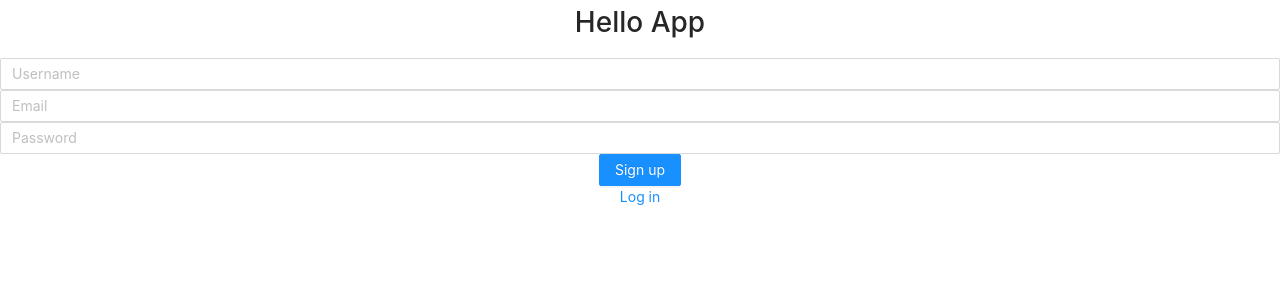
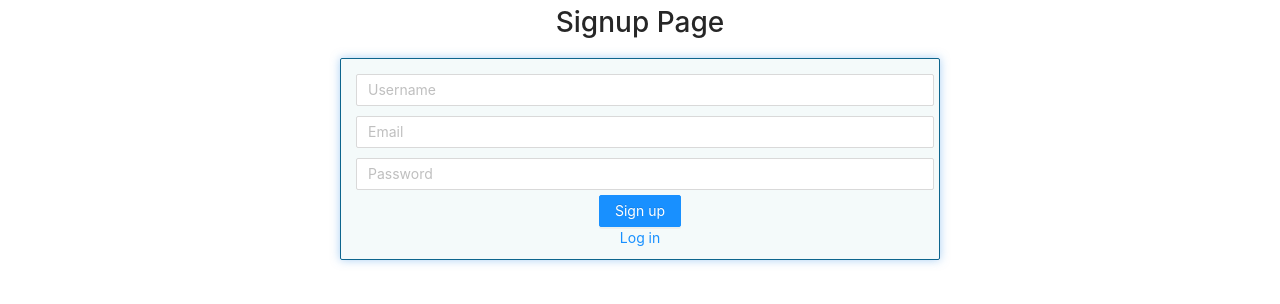
Before and after one commit to spiridon209/Reg-Auth-Forms, a React (Create React App) app: page /signup in a window 1280 px wide. Shown: the top 304 px of the page. Built offline with nearby package versions, Linux system fonts and the light colour scheme.

Commit message:
-- before use Formik

```diff
--- a/src/App.jsx
+++ b/src/App.jsx
@@ -8,7 +8,6 @@ import { Route, Switch, Redirect } from "react-router-dom";
 function App() {
   return (
     <div className="App">
-      <h1>Hello App</h1>
       <Switch>
         <Route path="/signup" component={RegForm} />
         <Route path="/login" component={AuthForm} />
--- a/src/App.scss
+++ b/src/App.scss
@@ -1,38 +1,32 @@
 .App {
   text-align: center;
+  display: flex;
+  flex-direction: column;
+  justify-content: space-between;
+  align-items: center;
+  padding: 0 10px;
 }
 
-.App-logo {
-  height: 40vmin;
-  pointer-events: none;
+.FormWrapper {
+  display: flex;
+  flex-direction: column;
+  justify-content: space-between;
+  width: 100%;
+  max-width: 600px;
+  padding: 10px;
+  border: 1px solid rgb(13, 101, 141);
+  border-radius: 2px;
+  box-shadow: 0 0 10px rgba(85, 161, 233, 0.5);
+  background-color: rgba($color: #f4fafa, $alpha: 1);
 }
 
-@media (prefers-reduced-motion: no-preference) {
-  .App-logo {
-    animation: App-logo-spin infinite 20s linear;
-  }
+.Form {
+  display: flex;
+  flex-direction: column;
+  justify-content: space-between;
+  flex-wrap: wrap;
 }
 
-.App-header {
-  background-color: #282c34;
-  min-height: 100vh;
-  display: flex;
-  flex-direction: column;
-  align-items: center;
-  justify-content: center;
-  font-size: calc(10px + 2vmin);
-  color: white;
+.Form-Field {
+  margin: 5px;
 }
-
-.App-link {
-  color: #61dafb;
-}
-
-@keyframes App-logo-spin {
-  from {
-    transform: rotate(0deg);
-  }
-  to {
-    transform: rotate(360deg);
-  }
-}
--- a/src/components/AuthForm/AuthForm.jsx
+++ b/src/components/AuthForm/AuthForm.jsx
@@ -8,6 +8,28 @@ const defaultState = { email: "", password: "" };
 
 const AuthForm = (props) => {
   const [fieldsData, setFieldsData] = useState(defaultState);
+
+  const renderErrors = (err) => {
+    if (err === null) {
+      return err;
+    }
+
+    let errorsList = [];
+
+    for (let key in err) {
+      errorsList.push(<li key={key}>{`${key}:${err[key]}`}</li>);
+    }
+
+    // if (err[name] === undefined) {
+    //   return null;
+    // }
+
+    return (
+      <div className="Errors">
+        <ul>{errorsList}</ul>
+      </div>
+    );
+  };
 
   const changeHandler = (fieldname) => (evt) => {
     const { value } = evt.target;
@@ -26,6 +48,8 @@ const AuthForm = (props) => {
       return <Redirect to="/"></Redirect>;
     }
     return (
+      <>
+        <h1>Login Page</h1>
         <div className="FormWrapper">
           <form className="Form" onSubmit={submitHandler}>
             <fieldset className="Form-Group">
@@ -35,6 +59,7 @@ const AuthForm = (props) => {
                 placeholder="Email"
                 value={fieldsData.email}
                 onChange={changeHandler("email")}
+                required
               />
 
               <Input
@@ -43,15 +68,23 @@ const AuthForm = (props) => {
                 placeholder="Password"
                 value={fieldsData.password}
                 onChange={changeHandler("password")}
+                required
               />
 
-            <Button className="SubmitBtn" type="primary" htmlType="submit">
+              <Button
+                loading={props.isProcessing}
+                className="SubmitBtn Btn"
+                type="primary"
+                htmlType="submit"
+              >
                 Log in
               </Button>
+              {renderErrors(props.errors)}
             </fieldset>
           </form>
           <NavLink to="/signup">Sign Up</NavLink>
         </div>
+      </>
     );
   };
 
@@ -59,7 +92,11 @@ const AuthForm = (props) => {
 };
 
 const mapStateToProps = (state) => {
-  return { isAuth: !!state.auth.token };
+  return {
+    isAuth: !!state.auth.token,
+    isProcessing: state.auth.isProcessing,
+    errors: state.auth.errors,
+  };
 };
 
 const mapDispatchToProps = (dispatch) => ({
--- a/src/components/RegForm/RegForm.jsx
+++ b/src/components/RegForm/RegForm.jsx
@@ -12,6 +12,29 @@ const defaultState = {
 
 const RegForm = (props) => {
   const [fieldsData, setFieldsData] = useState(defaultState);
+
+  const renderErrors = (err) => {
+    // переделать возможно в отдельный компонент
+    if (err === null) {
+      return err;
+    }
+
+    let errorsList = [];
+
+    for (let key in err) {
+      errorsList.push(<li key={key}>{`${key}:${err[key]}`}</li>);
+    }
+
+    // if (err[name] === undefined) {
+    //   return null;
+    // }
+
+    return (
+      <div className="Errors">
+        <ul>{errorsList}</ul>
+      </div>
+    );
+  };
 
   const changeHandler = (fieldname) => (evt) => {
     const { value } = evt.target;
@@ -30,6 +53,8 @@ const RegForm = (props) => {
       return <Redirect to="/"></Redirect>;
     }
     return (
+      <>
+        <h1>Signup Page</h1>
         <div className="FormWrapper">
           <form className="Form" onSubmit={submitHandler}>
             <fieldset className="Form-Group">
@@ -39,6 +64,7 @@ const RegForm = (props) => {
                 placeholder="Username"
                 value={fieldsData.name}
                 onChange={changeHandler("username")}
+                required
               />
 
               <Input
@@ -47,6 +73,7 @@ const RegForm = (props) => {
                 placeholder="Email"
                 value={fieldsData.email}
                 onChange={changeHandler("email")}
+                required
               />
 
               <Input
@@ -55,15 +82,23 @@ const RegForm = (props) => {
                 placeholder="Password"
                 value={fieldsData.password}
                 onChange={changeHandler("password")}
+                required
               />
 
-            <Button className="SubmitBtn" type="primary" htmlType="submit">
+              <Button
+                loading={props.isProcessing}
+                className="SubmitBtn Btn"
+                type="primary"
+                htmlType="submit"
+              >
                 Sign up
               </Button>
+              {renderErrors(props.errors)}
             </fieldset>
           </form>
           <NavLink to="/login">Log in</NavLink>
         </div>
+      </>
     );
   };
 
@@ -71,7 +106,11 @@ const RegForm = (props) => {
 };
 
 const mapStateToProps = (state) => {
-  return { isAuth: !!state.auth.token };
+  return {
+    isAuth: !!state.auth.token,
+    isProcessing: state.auth.isProcessing,
+    errors: state.auth.errors,
+  };
 };
 
 const mapDispatchToProps = (dispatch) => ({
--- a/src/components/UserBio/UserBio.jsx
+++ b/src/components/UserBio/UserBio.jsx
@@ -1,7 +1,7 @@
 import React from "react";
 import { connect } from "react-redux";
 import { Redirect } from "react-router-dom";
-import { Button, Row, Col } from "antd";
+import { Button } from "antd";
 import { logOut } from "../../redux/actions/auth";
 
 const UserBio = (props) => {
@@ -17,18 +17,18 @@ const UserBio = (props) => {
 
   const renderUserBio = () => {
     return (
-      <Row>
-        <Col span={12} offset={6}>
-          <div className="UserBio">{username}</div>
-          <Button type="primary" onClick={logOutHandler}>
-            Log out
-          </Button>
-        </Col>
-      </Row>
+      <>
+        <h1>Home Page</h1>
+
+        <div className="UserBio">{username}</div>
+        <Button className="Btn" type="primary" onClick={logOutHandler}>
+          Log out
+        </Button>
+      </>
     );
   };
 
-  return isAuth ? renderUserBio() : <Redirect to="/login" />; // make Log out Button
+  return isAuth ? renderUserBio() : <Redirect to="/login" />;
 };
 
 const mapStateToProps = (state) => {
--- /dev/null
+++ b/src/components/UserBio/UserBio.scss
@@ -0,0 +1,5 @@
+.UserBio {
+  margin-bottom: 10px;
+  font-size: 18px;
+  font-weight: bold;
+}
--- a/src/index.jsx
+++ b/src/index.jsx
@@ -1,7 +1,7 @@
 import React from "react";
 import ReactDOM from "react-dom";
+import "antd/dist/antd.css";
 import "./index.scss";
-import "antd/dist/antd.css";
 import App from "./App";
 import * as serviceWorker from "./serviceWorker";
 import { createStore, applyMiddleware, compose } from "redux";
--- a/src/index.scss
+++ b/src/index.scss
@@ -13,4 +13,6 @@ code {
   font-family: source-code-pro, Menlo, Monaco, Consolas, "Courier New",
     monospace;
 }
+
 @import "./App.scss";
+@import "./components/UserBio/UserBio.scss";
--- a/src/redux/actions/actionTypes.js
+++ b/src/redux/actions/actionTypes.js
@@ -1,2 +1,5 @@
+export const AUTH_REQUEST = "AUTH_REQUEST";
+export const AUTH_FAILURE = "AUTH_FAILURE";
 export const AUTH_SUCCESS = "AUTH_SUCCES";
+
 export const LOG_OUT = "LOG_OUT";
--- a/src/redux/actions/auth.js
+++ b/src/redux/actions/auth.js
@@ -1,5 +1,10 @@
 import axios from "axios";
-import { AUTH_SUCCESS, LOG_OUT } from "./actionTypes";
+import {
+  AUTH_REQUEST,
+  AUTH_FAILURE,
+  AUTH_SUCCESS,
+  LOG_OUT,
+} from "./actionTypes";
 
 export const auth = (email, password, isLogIn, username) => {
   return async (dispatch) => {
@@ -10,27 +15,46 @@ export const auth = (email, password, isLogIn, username) => {
       authData = { email, password };
       apiUrl = "https://conduit.productionready.io/api/users/login";
     }
-
+    dispatch(authRequest(true));
     try {
       const response = await axios.post(apiUrl, {
         user: authData,
       });
-      console.log(response.data);
+      console.log(response);
       const { username, email, token, id } = response.data.user;
       localStorage.setItem("token", token);
       localStorage.setItem("userId", id);
       dispatch(authSuccess(username, email, token, id));
     } catch (err) {
-      console.log("Error", err.header); // экшен и редюсер для неудачного запроса
+      console.log(err);
+      dispatch(authFailure(err.response.data.errors));
     }
   };
 };
 
-export const authSuccess = (username, email, token, id, isLogIn = true) => {
+export const authRequest = (isProcessing) => {
+  return {
+    type: AUTH_REQUEST,
+    payload: { isProcessing },
+  };
+};
+
+export const authSuccess = (
+  username,
+  email,
+  token,
+  id,
+  isLogIn = true,
+  isProcessing = false
+) => {
   return {
     type: AUTH_SUCCESS,
-    payload: { username, email, token, id, isLogIn },
+    payload: { username, email, token, id, isLogIn, isProcessing },
   };
+};
+
+export const authFailure = (errors, isProcessing = false) => {
+  return { type: AUTH_FAILURE, payload: { errors, isProcessing } };
 };
 
 export const logOut = () => {
--- a/src/redux/redusers/auth.js
+++ b/src/redux/redusers/auth.js
@@ -1,4 +1,9 @@
-import { AUTH_SUCCESS, LOG_OUT } from "../actions/actionTypes";
+import {
+  AUTH_REQUEST,
+  AUTH_FAILURE,
+  AUTH_SUCCESS,
+  LOG_OUT,
+} from "../actions/actionTypes";
 
 const initialState = {
   token: null,
@@ -6,15 +11,34 @@ const initialState = {
   email: "",
   isLogIn: true,
   id: null,
+  errors: null,
+  isProcessing: false,
 };
 
 const authReduser = (state = initialState, action) => {
   switch (action.type) {
-    case AUTH_SUCCESS:
+    case AUTH_REQUEST: {
+      const {
+        payload: { isProcessing },
+      } = action;
+      return { ...state, isProcessing };
+    }
+
+    case AUTH_SUCCESS: {
       const { payload } = action;
-      return { ...payload };
+      return { ...state, ...payload };
+    }
+
+    case AUTH_FAILURE: {
+      const {
+        payload: { errors, isProcessing },
+      } = action;
+      return { ...state, errors, isProcessing };
+    }
+
     case LOG_OUT:
       return initialState;
+
     default:
       return state;
   }
```
Also changed, not shown: src/components/UserBio/UserBio.sass (deleted). Lines whose indentation alone changed are shown as unchanged.
